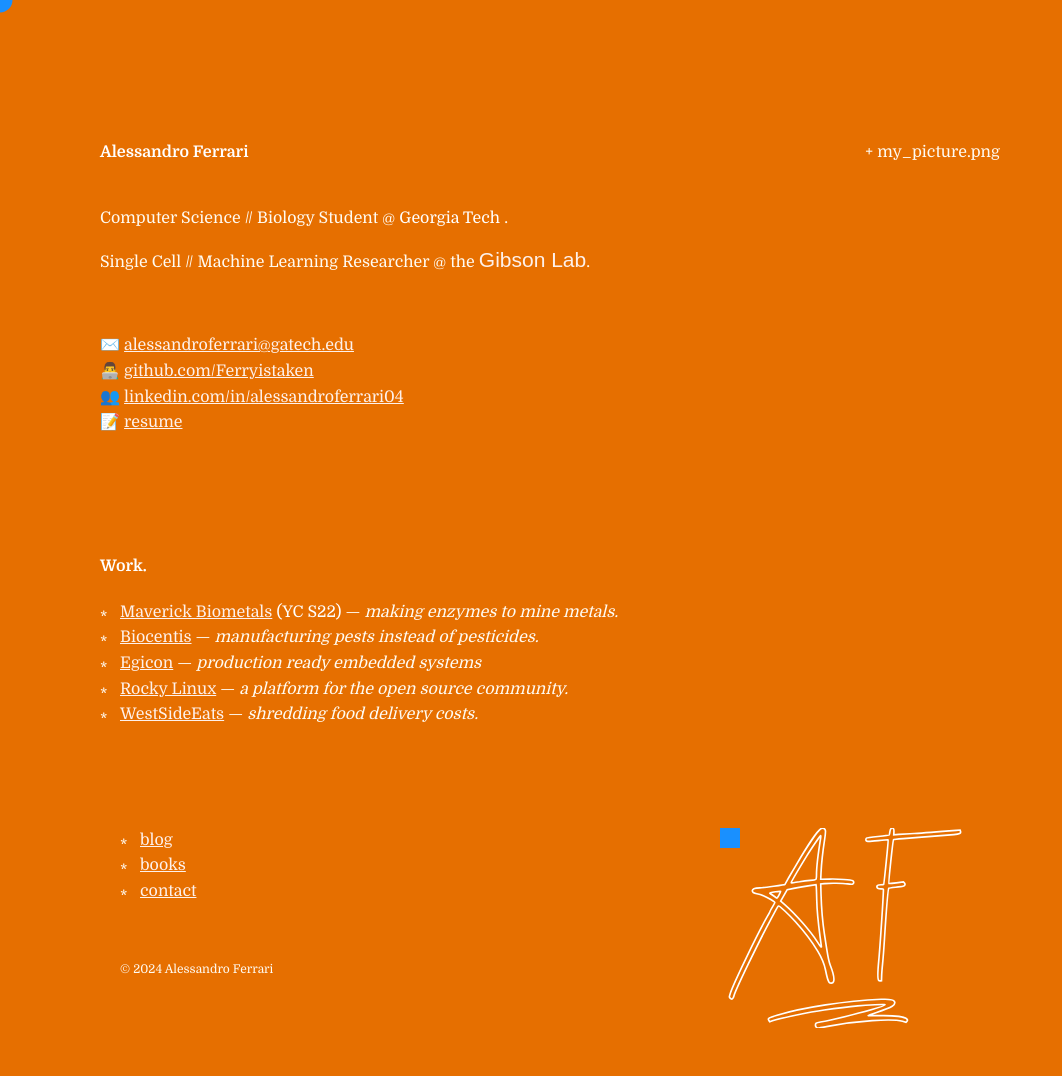
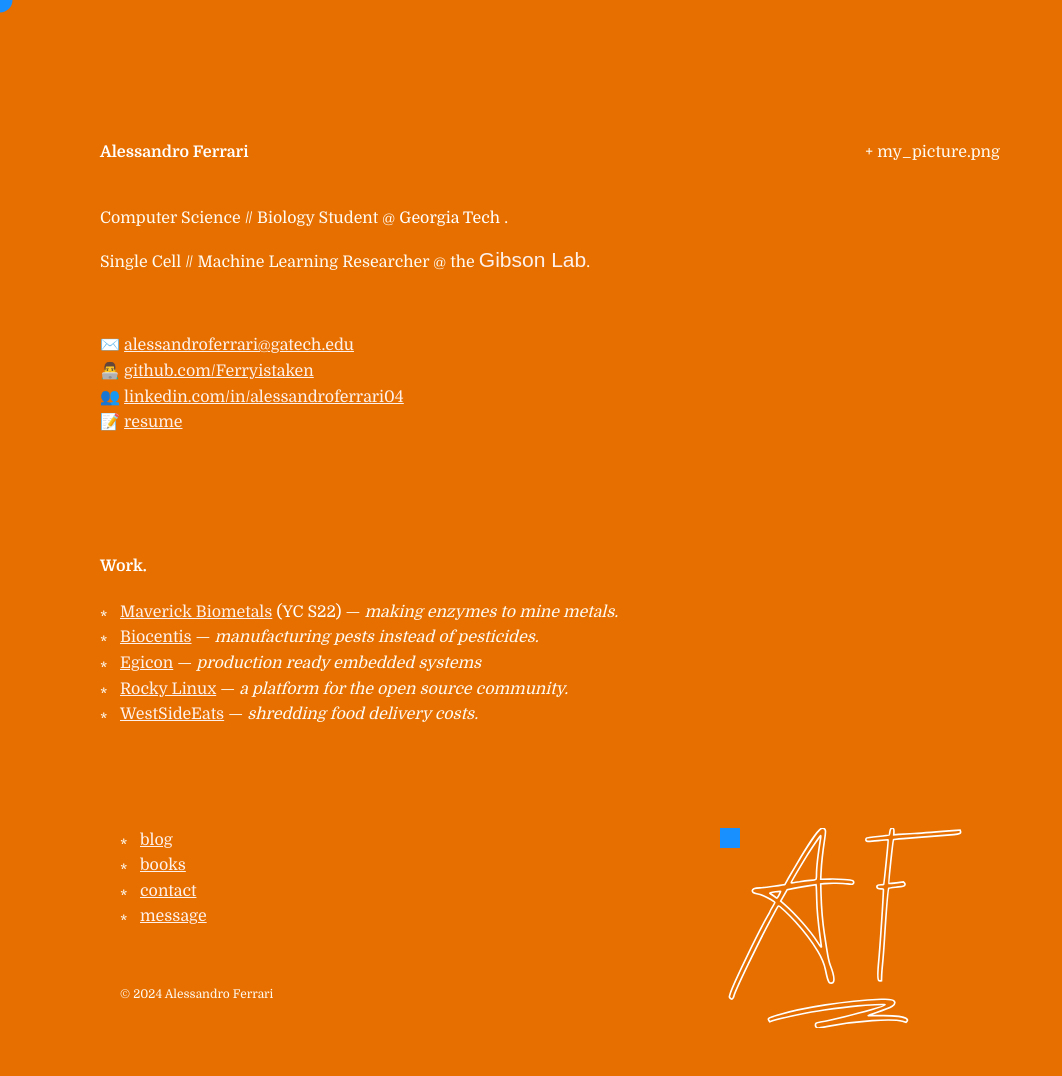
Before and after one commit to Ferryistaken/website, a Jekyll site: the page built from index.md, in a window 1280 px wide. Shown: the whole page, without its empty margins (0-1062 px from the left). Built offline with Jekyll 4.4.1, drawn with Linux system fonts in a browser that asks for light colours; some web fonts are replaced.

Commit message:
published "message" service

```diff
--- a/_layouts/new.html
+++ b/_layouts/new.html
@@ -321,6 +321,9 @@
           </li>
           <li>
             <a href="https://contact.alessandroferrari.live">contact</a>
+          </li>
+          <li>
+            <a href="https://message.alessandroferrari.live">message</a>
           </li>
           <!-- <li> <a href="{{ '/inbox' }}">inbox</a> </li> -->
         </ul>
```
